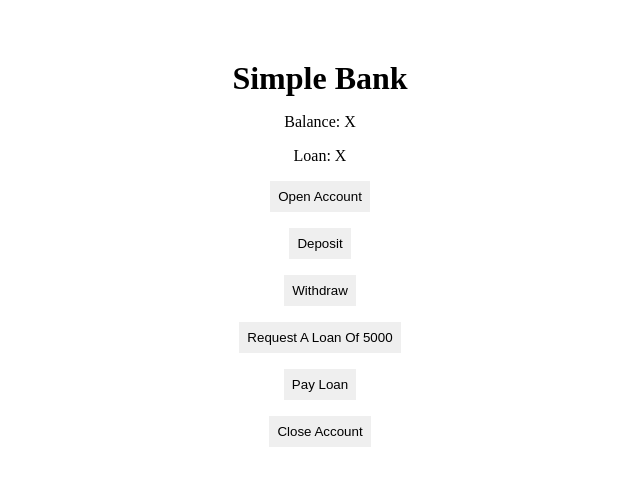
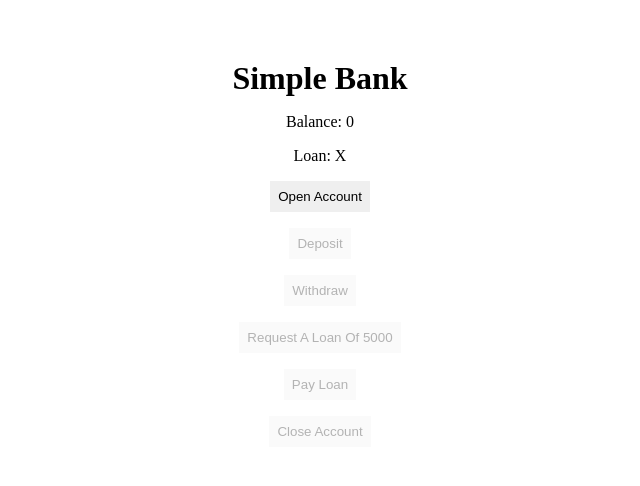
Before and after one commit to benaderaw/simple-bank, a React (Vite) app in the folder simple-bank/: page / in a window 1280 px wide. Shown: the top 486 px of the page, without its empty margins (320-960 px from the left). Built offline with nearby package versions, Linux system fonts and the light colour scheme.

Commit message:
implemented open account feature > clicked open account button will: > increase balance from 0 to 500 > disable open account buootn > enable other features yet to be implemented

```diff
--- a/simple-bank/src/App.jsx
+++ b/simple-bank/src/App.jsx
@@ -1,20 +1,49 @@
+import { useReducer } from "react";
 import "./App.css";
 import Button from "./components/Button";
 import Main from "./components/Main";
 
+const initialState = {
+  balance: 0,
+  isDisabled: true,
+};
+
+const reducer = function (state, action) {
+  //
+  switch (action.type) {
+    case "openAccount":
+      return { ...state, balance: 500, isDisabled: false };
+    case "hola":
+      return { ...state, balance: 5000 };
+
+    default:
+      return {};
+  }
+};
+
 function App() {
+  const [{ balance, isDisabled }, dispatch] = useReducer(reducer, initialState);
+
+  console.log(balance);
+
   return (
     <Main>
       <h1>Simple Bank</h1>
-      <p>Balance: X</p>
+      <p>Balance: {balance}</p>
       <p>Loan: X</p>
 
-      <Button>Open account</Button>
-      <Button>Deposit</Button>
-      <Button>withdraw</Button>
-      <Button>request a loan of 5000</Button>
-      <Button>pay loan</Button>
-      <Button>close account</Button>
+      <button
+        disabled={isDisabled ? false : true}
+        onClick={() => dispatch({ type: "openAccount" })}
+      >
+        Open account
+      </button>
+
+      <button disabled={isDisabled}>Deposit</button>
+      <button disabled={isDisabled}>withdraw</button>
+      <button disabled={isDisabled}>request a loan of 5000</button>
+      <button disabled={isDisabled}>pay loan</button>
+      <button disabled={isDisabled}>close account</button>
     </Main>
   );
 }
--- a/simple-bank/src/components/Button.jsx
+++ b/simple-bank/src/components/Button.jsx
@@ -1,4 +1,8 @@
 /* eslint-disable react/prop-types */
-export default function Button({ children }) {
-  return <button>{children}</button>;
+export default function Button({ children, type, dispatch, disable }) {
+  return (
+    <button onClick={() => dispatch({ type: type })} disabled={disable}>
+      {children}
+    </button>
+  );
 }
```
